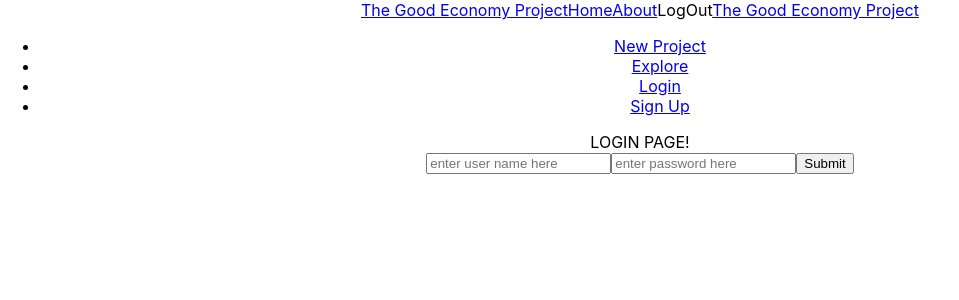
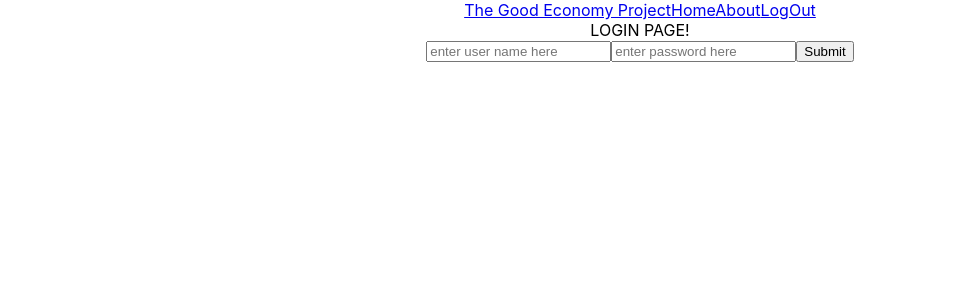
Before and after one commit to whosAle/mod5-client, a React (Create React App) app: page /login in a window 1280 px wide. Shown: the top 300 px of the page, without its empty margins (0-959 px from the left). Built offline with nearby package versions, Linux system fonts and the light colour scheme.

Commit message:
fix login/logout conditional rendering

```diff
--- a/src/App.js
+++ b/src/App.js
@@ -1,6 +1,8 @@
 import React, { Component } from 'react';
 import ReactDOM from 'react-dom';
 import { Route, Switch, withRouter } from 'react-router-dom';
+import { connect } from 'react-redux';
+
 // import { withRouter } from "react-router";
 
 
@@ -46,7 +48,8 @@ class App extends Component {
   }
 
   render(){
-    console.log(this.props);
+    console.log("app props",this.props);
+    console.log("app state",this.state);
     return (
       <div className="App">
         <NavBar />
@@ -91,4 +94,10 @@ class App extends Component {
 //   );
 // }
 
-export default withRouter(App);
+const mapStateToProps = state => {
+  return {
+    user: state.user
+  }
+}
+
+export default connect(mapStateToProps)(withRouter(App));
--- a/src/components/NavBar.js
+++ b/src/components/NavBar.js
@@ -11,36 +11,34 @@ function NavBar(props) {
 
   return (
     <nav>
+    {  console.log(localStorage.getItem("token"))
+}
       <div className="nav-wrapper">
         <NavLink to="/" exact>The Good Economy Project</NavLink>
         <NavLink to="/" exact>Home</NavLink>
         <NavLink to="/about" exact>About</NavLink>
-        { localStorage.getItem("token") ?
+        { localStorage.getItem("token") === "" ?
         <>
         <NavLink to="/login" exact>Login</NavLink>
         <NavLink to="/signup" exact>Sign Up</NavLink>
         </>
         :
-        <a onClick={() => props.logOutUser()}>LogOut</a>
+        <NavLink to="/" onClick={() => props.logOutUser()}>LogOut</NavLink>
 
         }
-        <a href="#" className="">The Good Economy Project</a>
+{/*        <a href="#" className="">The Good Economy Project</a>
         <ul id="" className="">
           <li><a href="#">New Project</a></li>
           <li><a href="#">Explore</a></li>
           <li><a href="#">Login</a></li>
           <li><a href="#">Sign Up</a></li>
         </ul>
+*/}
 
       </div>
     </nav>
   );
 }
 
-// const mapDispatchToProps = (dispatch) => {
-//   return {
-//     loginUser: userData => dispatch(loginUser(userData))
-//   };
-// }
 
-export default connect(null, {logOutUser})(NavBar)
+export default connect(state => ({user: state.user}), {logOutUser})(NavBar)
--- a/src/reducers/users_reducer.js
+++ b/src/reducers/users_reducer.js
@@ -12,7 +12,7 @@ export default function usersReducer(state={}, action) {
       return {...state, loading: true};
     case "LOGOUT":
       console.log("logging out!");
-      localStorage.setItem("token", null);
+      localStorage.setItem("token", "");
       return {};
     default:
       return state;
```
